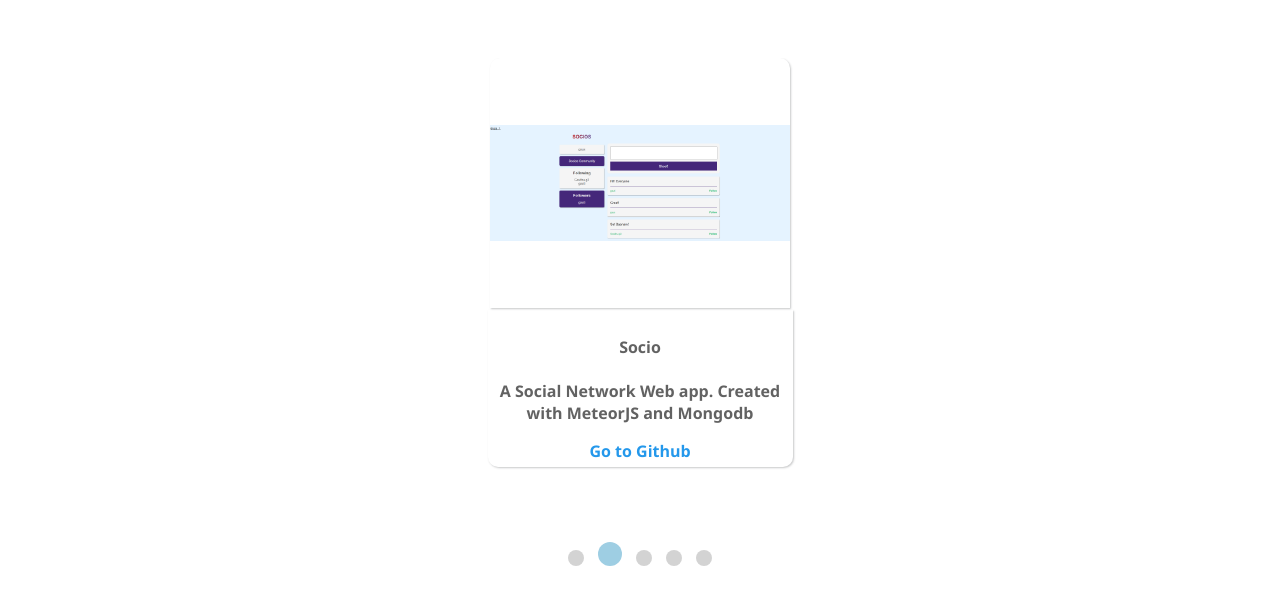
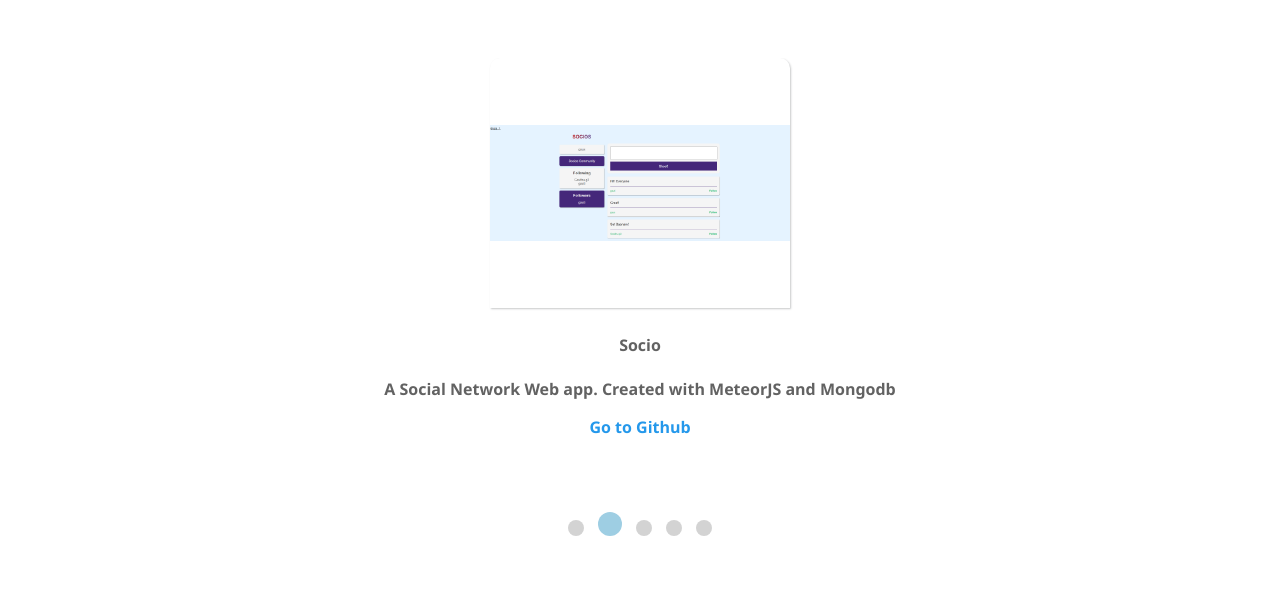
Before and after one commit to GouthamSurendran/GouthamSurendran.github.io, a website: page projects.html in a window 1280 px wide. Shown: the part 102-706 px from the top of the page. Drawn offline with nearby package versions, Linux system fonts and the light colour scheme.

Commit message:
change slider layout

```diff
--- a/css/slider.css
+++ b/css/slider.css
@@ -17,7 +17,8 @@ img {
     border-radius: 10px 10px 0px 0px;
     box-shadow: 1px 1px 2px rgba(38, 44, 46, 0.253);
 }
-img:hover + .cardb{
+img:hover {
+  transform: scale(1.1);
   box-shadow: 0px 5px 15px rgba(147, 201, 224, 0.9);
 }
 
@@ -31,23 +32,10 @@ a:hover {
 }
 
 .cardb {
-  width: 285px;
-  padding: 5px 10px;
-  margin: 1px auto;
-  margin-top: -3px;
   z-index: 999;
   border-radius: 0px 0px 10px 10px;
-  box-shadow: 1px 1px 2px rgba(38, 44, 46, 0.253);
 }
 
-.cardb:hover {
-  box-shadow: 0px 5px 15px rgba(147, 201, 224, 0.9);
-}
-
-.slider {
-  display: inherit;
-  position: relative;
-}
 .slider-dots button {
     margin-top: 30px;
     cursor: pointer;
--- a/projects.html
+++ b/projects.html
@@ -40,8 +40,6 @@
 					<h4>Todo List</h4>
 					<p>Simple todo list with CRUD operations. PostgreSQL for backend</p>
 					<a href="https://github.com/GouthamSurendran/Todo-List-Postgresql-NodeJS" target="none">
-						<!-- <i
-							class="fa fa-github" style="font-size: 1.75em;"></i> -->
 						Go to Github
 					</a>
 				</div>
@@ -87,7 +85,6 @@
 				</div>
 			</div>
 		</div>
-		<div class="row">
 		<div class="slider-dots">
 			<button></button>
 			<button></button>
@@ -96,13 +93,13 @@
 			<button></button>
 		</div>
 	</div>
-	</div>
 
 	<script src="https://use.fontawesome.com/8a1f4f3931.js"></script>
 	<script src="https://cdnjs.cloudflare.com/ajax/libs/tiny-slider/2.9.2/min/tiny-slider.js"></script>
 	<script src="./dist/Js/all.js">
 	</script>
-	<script>var slider = tns({
+	<script>
+		var slider = tns({
 			container: '.slider',
 			items: 1,
 			slideBy: 'page',
```
Also changed, not shown: blog.html (+2 -2 lines), index.html (+3 -3 lines). Lines whose indentation alone changed are shown as unchanged.
